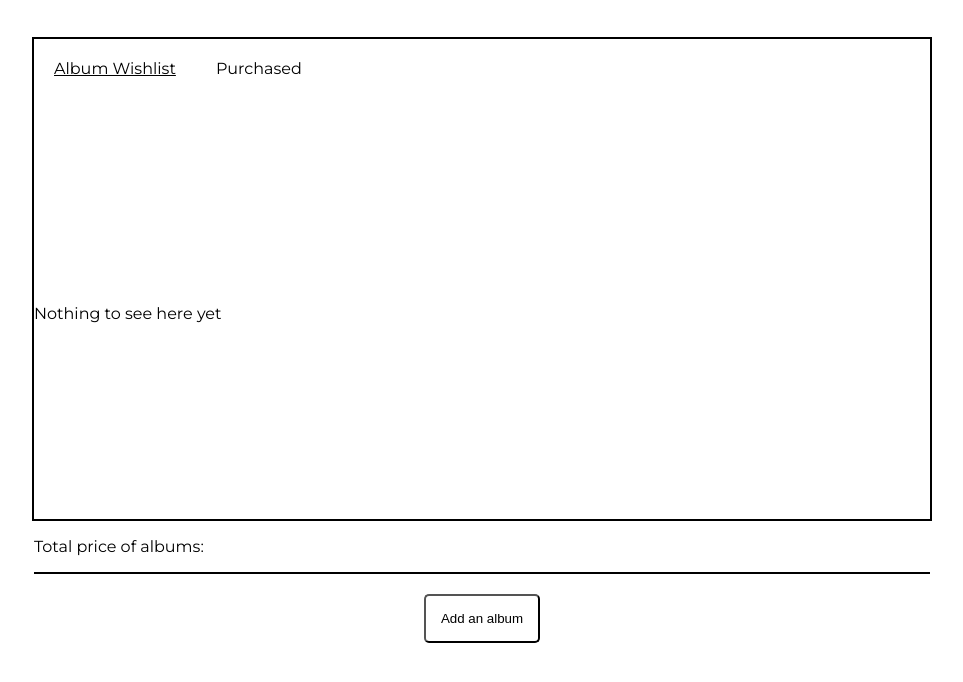
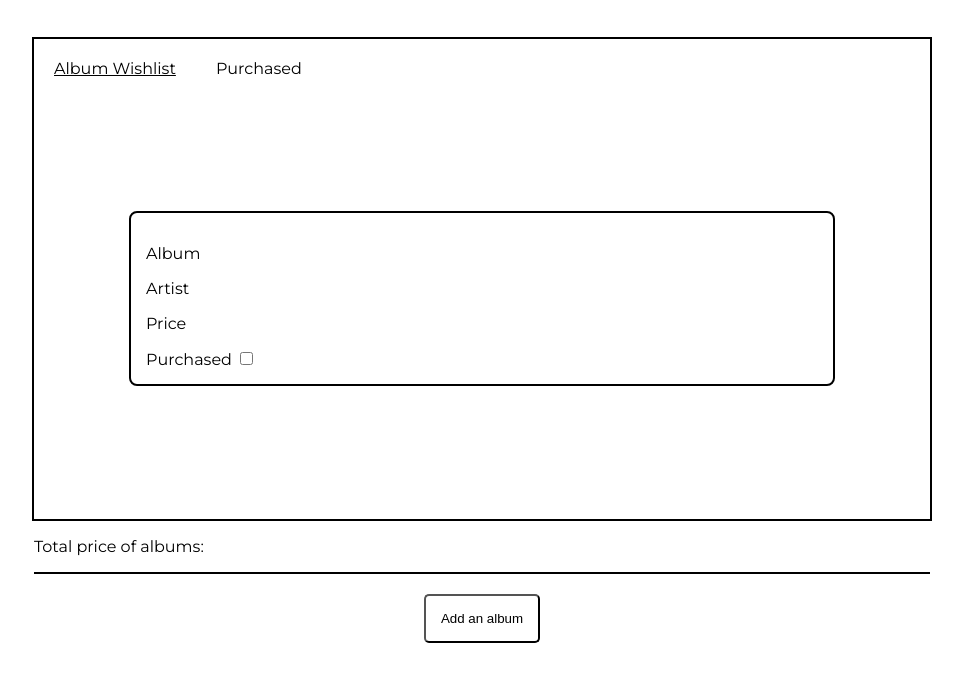
Before and after one commit to ceeoreo/kpop-album-wishlist, a website: page html/index.html in a window 1280 px wide. Shown: the part 78-760 px from the top of the page, without its empty margins (158-1121 px from the left). Drawn offline with Linux system fonts and the light colour scheme.

Commit message:
Testing album info cards

```diff
--- a/css/styles.css
+++ b/css/styles.css
@@ -26,6 +26,7 @@ main {
     border: 2px solid;
     height: 60vh;
     width: 70vw;
+    overflow: scroll;
 }
 
 .radio-labels {
@@ -50,6 +51,7 @@ main {
     width: 100%;
     display: none;
     /* margin: 0 50px; */
+
 }
 
 .radio-tabs:checked+.radio-labels {
--- a/html/index.html
+++ b/html/index.html
@@ -15,13 +15,29 @@
         <div class="tabs">
             <input type="radio" name="album-status" id="wishlist-tab" class="radio-tabs" checked>
                 <label class="radio-labels" for="wishlist-tab" id="wishlist-label"> Album Wishlist</label>
-                <div class="tab-content wishlist-cards">
-                   Nothing to see here yet
+                <div class="tab-content">
+                    <div class="album-cards">
+                        <div class="album-card">
+                            <p>Album</p>
+                            <p>Artist</p>
+                            <p>Price</p>
+                            <label for="purchase-checkbox">Purchased</label>
+                            <input type="checkbox" id="purchase-checkbox">
+                        </div>
+                    </div>
                 </div>
             <input type="radio" name="album-status" id="purchased-tab" class="radio-tabs">
                 <label class="radio-labels" for="purchased-tab" id="purchase-label"> Purchased</label>
-                <div class="tab-content purchased-content">
-                    Nothing to see here yet
+                <div class="tab-content">
+                    <div class="album-cards">
+                        <div class="album-card">
+                            <p>Album</p>
+                            <p>Artist</p>
+                            <p>Price</p>
+                            <label for="purchase-checkbox">Purchased</label>
+                            <input type="checkbox" id="purchase-checkbox" checked>
+                        </div>
+                    </div>
                 </div>
         </div>
         <div class="price-display">
--- a/js/index.js
+++ b/js/index.js
@@ -5,16 +5,17 @@ const wishModal = document.querySelector('.wish-modal');
 const saveAlbum = document.getElementById('add-button');
 const cancelButton = document.getElementById('cancel');
 
-//when addAnAlbumBtn is clicked, wishModalBg css property visibility is no longer hidden
 //when cancel button is clicked, the wishModalBg is hidden again
 //when saveAlbum is clicked, information from the form is
 
+//when add album is clicked, album form is no longer hidden
 let initiateAdd = () => {
     wishModalBg.classList.add('active-bg');
 }
 
 addAnAlbumBtn.addEventListener('click', initiateAdd);
 
+//when cancel button is clicked, album form is hidden again
 let cancelAdd = () => {
     wishModalBg.classList.remove('active-bg');
 }
```
